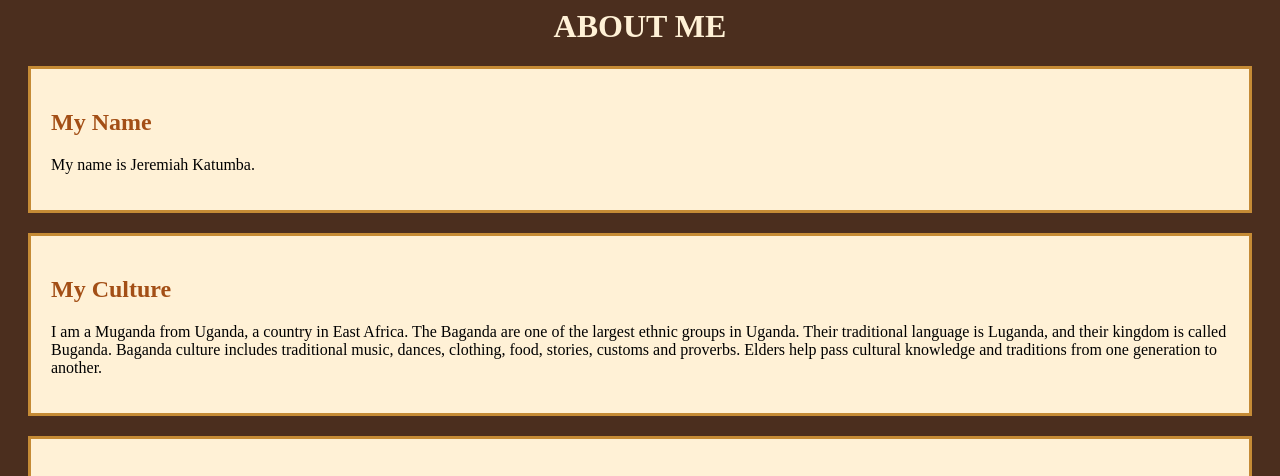
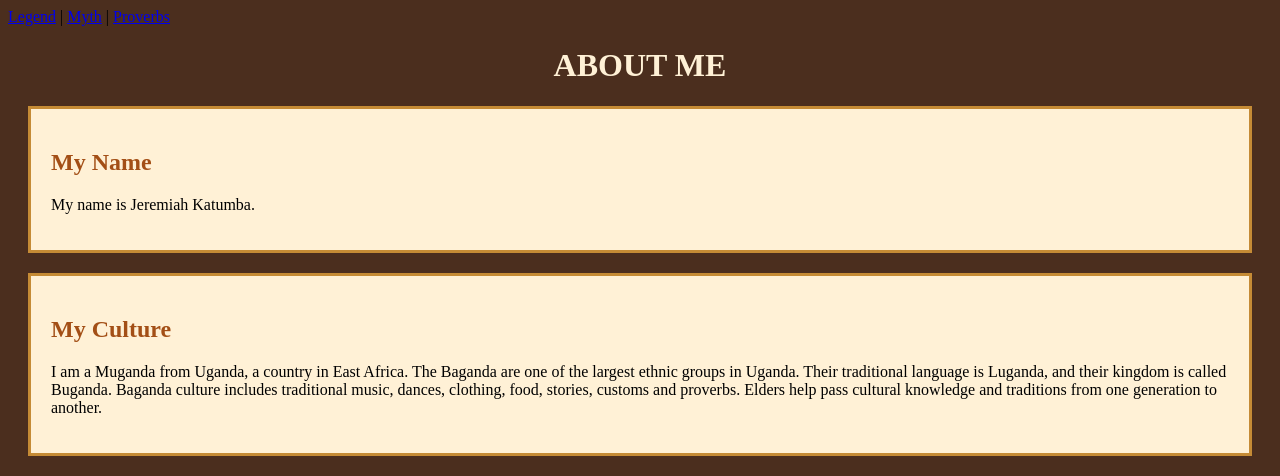
Before and after one commit to jeremiahkatumba-ai/english, a plain HTML site: page Intro.html in a window 1280 px wide. Shown: the top 476 px of the page. Drawn offline with Linux system fonts and the light colour scheme.

Commit message:
Add navigation menu to Intro.html

```diff
--- a/Intro.html
+++ b/Intro.html
@@ -2,6 +2,12 @@
 <html>
 <head>
     <title>About Me</title>
+      <div class="menu">
+
+        <a href="Legend.html">Legend</a> |
+        <a href="Myth.html">Myth</a> |
+        <a href="Proverbs.html">Proverbs</a>
+    </div>
 </head>
 
 <body bgcolor="#4b2e1e">
```
